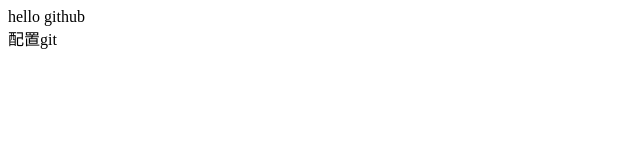
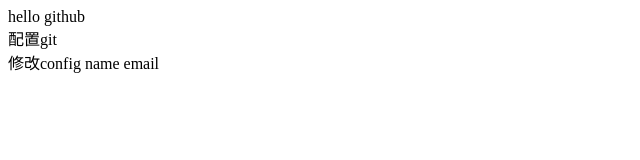
Before and after one commit to qihb/myFirstGithub, a plain HTML site: page src/index.html in a window 1280 px wide. Shown: the whole page, without its empty margins (0-640 px from the left). Drawn offline with Linux system fonts and the light colour scheme.

Commit message:
change email

```diff
--- a/src/index.html
+++ b/src/index.html
@@ -7,5 +7,6 @@
 <body>
 		hello github
 		<div>配置git</div>
+		<div>修改config name email</div>
 </body>
 </html>
```
